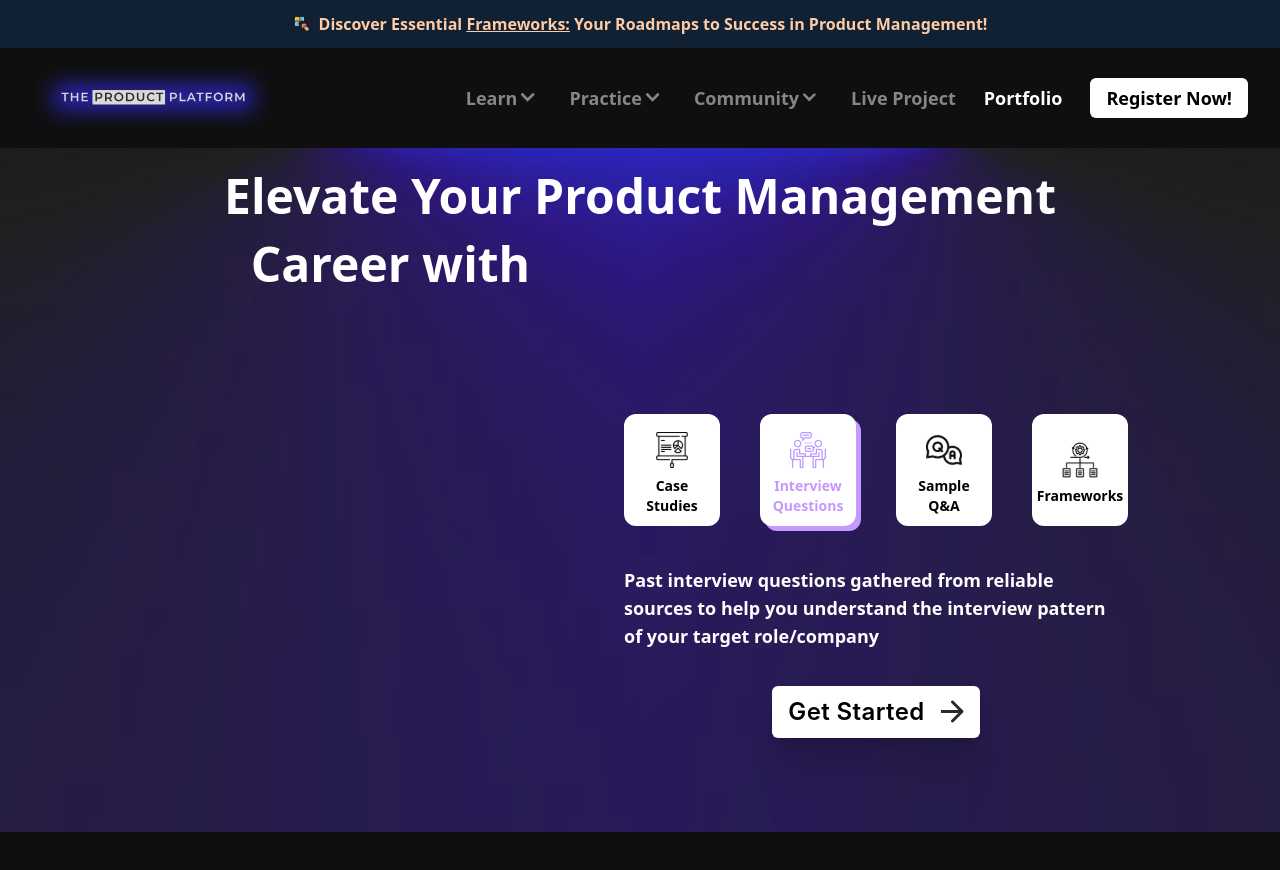
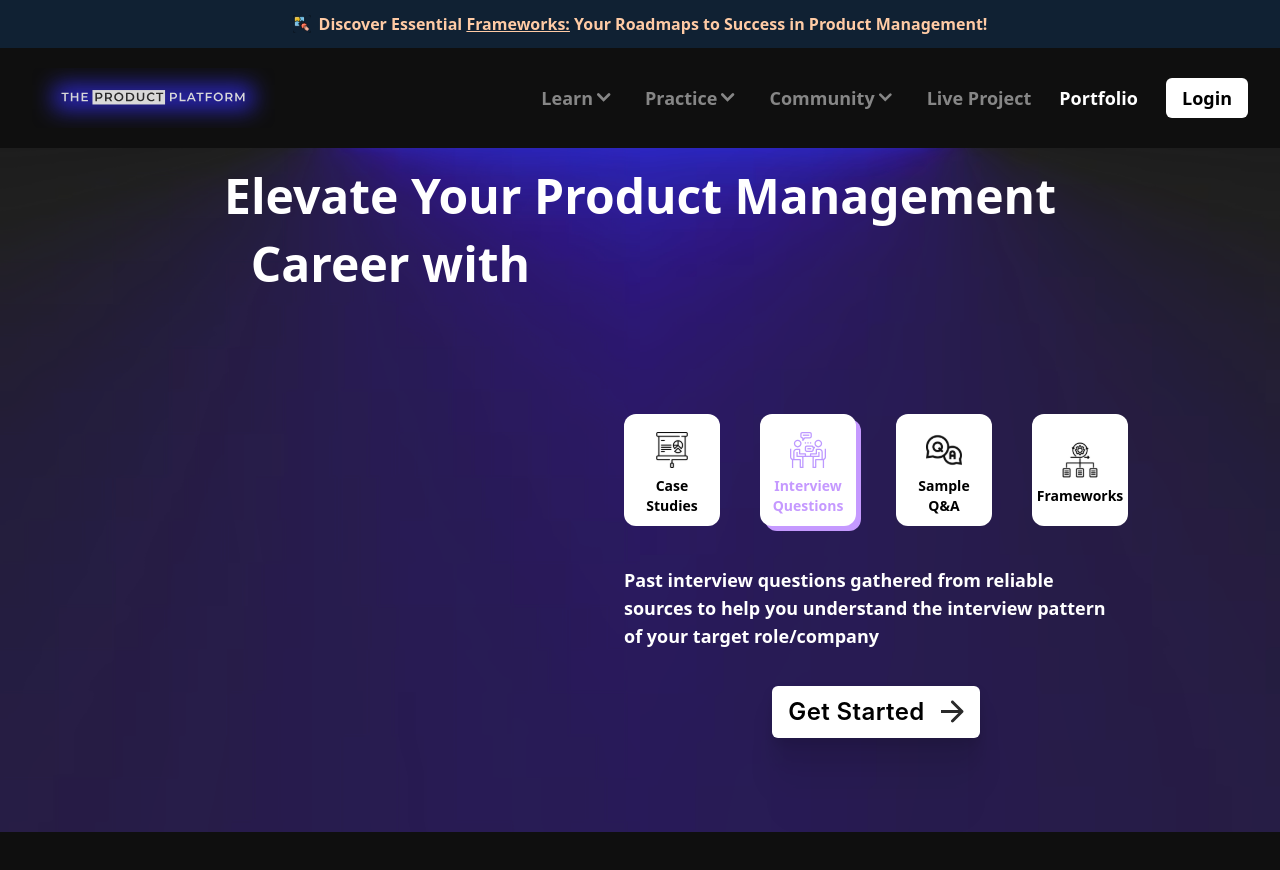
Before and after one commit to vedantnaik1008/PRODUCTPLATFORM, a React (Vite) app: page / in a window 1280 px wide. Shown: the top 870 px of the page. Before the commit the page ends 832 px from the top, so only its background shows below. Built offline with nearby package versions, Linux system fonts and the light colour scheme; grey boxes are pictures that could not be loaded.

Commit message:
+iframe to test website

```diff
--- a/src/App.jsx
+++ b/src/App.jsx
@@ -7,6 +7,7 @@ function App() {
         <>
             <Header />
             <Hero />
+            <iframe src='https://dashboard/QZD1zm24v9SGVhK7XfjjGuf4vE12'></iframe>
         </>
     );
 }
--- a/src/components/Desktop.jsx
+++ b/src/components/Desktop.jsx
@@ -65,7 +65,7 @@ const Desktop = () => {
                 ))}
                 <li className='relative '>
                     <button className='bg-white rounded-md  text-black  py-[6px] px-4 font-semibold text-[12px] lgg:text-lg  self-center xl:start-btn'>
-                        Register Now!
+                        Login
                     </button>
                 </li>
             </ul>
```
